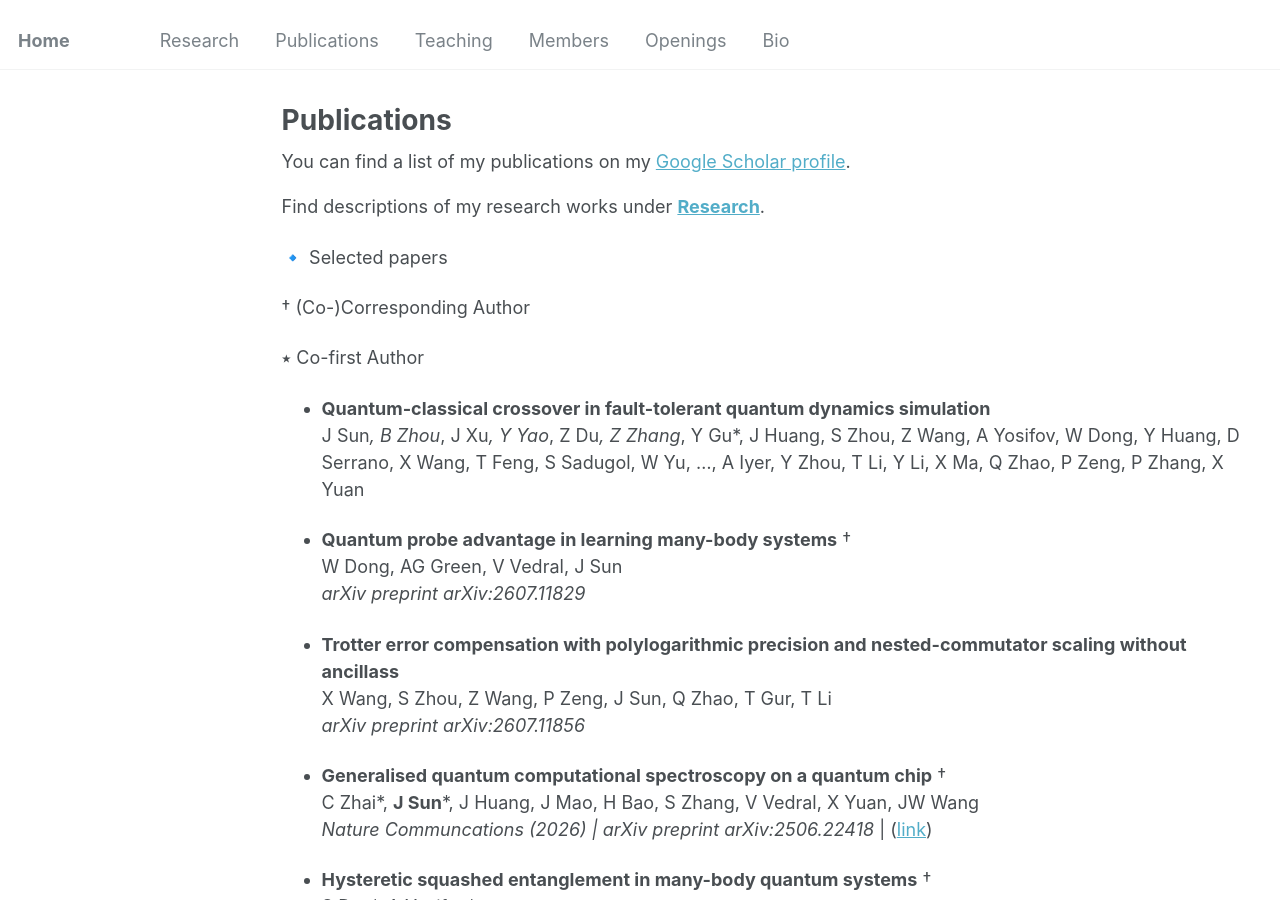
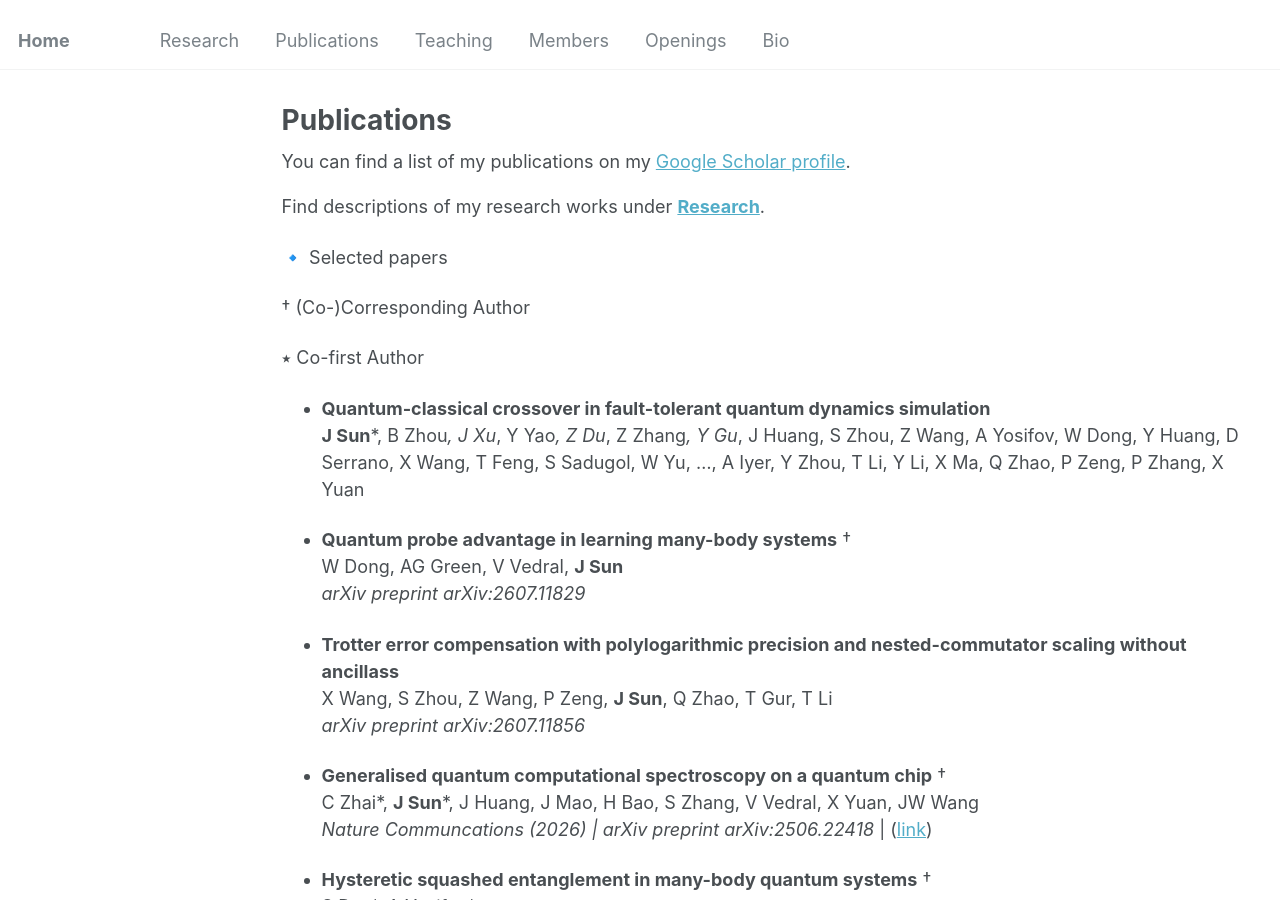
Before and after one commit to jinzhao-sun/jinzhao-sun.github.io, a Jekyll site: the page built from _pages/publications.md, in a window 1280 px wide and 900 px high. Built offline with Jekyll 4.4.1, drawn with Linux system fonts in a browser that asks for light colours.

```diff
--- a/_pages/publications.md
+++ b/_pages/publications.md
@@ -21,15 +21,15 @@ Find descriptions of my research works under **[Research](research.md)**.
 ⭑ Co-first Author
 
 - **Quantum-classical crossover in fault-tolerant quantum dynamics simulation** <br>
-  J Sun*, B Zhou*, J Xu*, Y Yao*, Z Du*, Z Zhang*, Y Gu*, J Huang, S Zhou, Z Wang, A Yosifov, W Dong, Y Huang, D Serrano, X Wang, T Feng, S Sadugol, W Yu, ..., A Iyer, Y Zhou, T Li, Y Li, X Ma, Q Zhao, P Zeng, P Zhang, X Yuan<br>
+  **J Sun**\*, B Zhou*, J Xu*, Y Yao*, Z Du*, Z Zhang*, Y Gu*, J Huang, S Zhou, Z Wang, A Yosifov, W Dong, Y Huang, D Serrano, X Wang, T Feng, S Sadugol, W Yu, ..., A Iyer, Y Zhou, T Li, Y Li, X Ma, Q Zhao, P Zeng, P Zhang, X Yuan<br>
 
 
 - **Quantum probe advantage in learning many-body systems** †<br>
-  W Dong, AG Green, V Vedral, J Sun<br>
+  W Dong, AG Green, V Vedral, **J Sun**<br>
   *arXiv preprint arXiv:2607.11829*
 
 - **Trotter error compensation with polylogarithmic precision and nested-commutator scaling without ancillass** <br>
-  X Wang, S Zhou, Z Wang, P Zeng, J Sun, Q Zhao, T Gur, T Li <br>
+  X Wang, S Zhou, Z Wang, P Zeng, **J Sun**, Q Zhao, T Gur, T Li <br>
   *arXiv preprint arXiv:2607.11856*
 
 - **Generalised quantum computational spectroscopy on a quantum chip** †<br>
```
